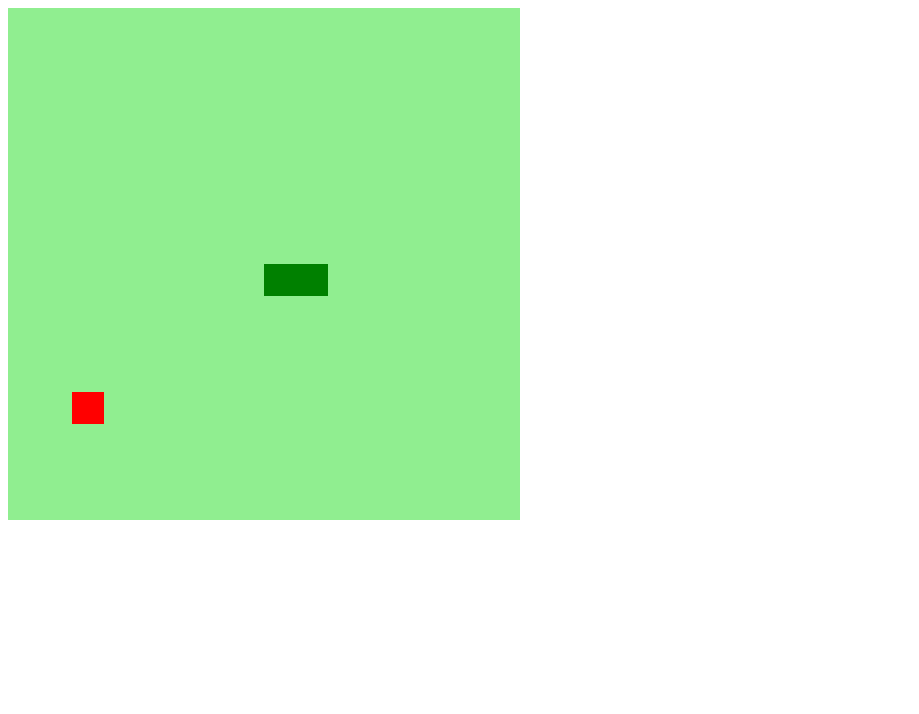
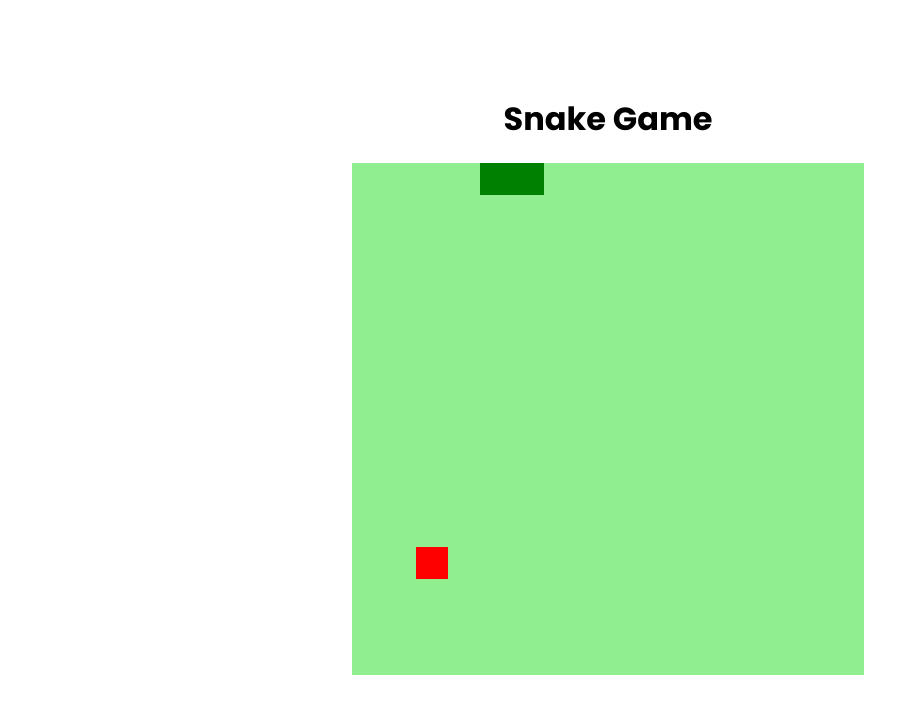
Before and after one commit to rafael-m-ferreira/dio-snake-game, a plain HTML site: page index.html in a window 1280 px wide. Shown: the whole page, without its empty margins (0-919 px from the left). Drawn offline with Linux system fonts and the light colour scheme.

Commit message:
style css snake-game

```diff
--- a/index.html
+++ b/index.html
@@ -5,11 +5,17 @@
         <meta charset="UTF-8">
         <meta http-equiv="X-UA-Compatible" content="IE=edge">
         <meta name="viewport" content="width=device-width, initial-scale=1.0">
+        <link rel="preconnect" href="https://fonts.googleapis.com">
+        <link rel="preconnect" href="https://fonts.gstatic.com" crossorigin>
+        <link href="https://fonts.googleapis.com/css2?family=Poppins:wght@400;700&display=swap" rel="stylesheet">
         <link rel="stylesheet" href="/src/assets/css/style.css">
         <title>Snake Game</title>
     </head>
 
     <body>
+        <header>
+            <h1>Snake Game</h1>
+        </header>
         <canvas id="snake" width="512" height="512"></canvas>
         <script src="/src/assets/js/script.js"></script>
     </body>
--- a/src/assets/css/style.css
+++ b/src/assets/css/style.css
@@ -0,0 +1,23 @@
+* {
+    padding: 0;
+    margin: 0;
+}
+
+html {
+    font-family: 'Poppins', sans-serif;
+}
+
+body {
+    height: 95vh;
+    width: 95vw;
+    display: flex;
+    align-items: center;
+    justify-content: center;
+    flex-direction: column;
+}
+
+header {
+    text-align: center;
+    padding-top: 10px;
+    padding-bottom: 20px;
+}
--- a/src/assets/js/script.js
+++ b/src/assets/js/script.js
@@ -41,10 +41,10 @@ function update(event) {
 }
 
 function startGame() {
-  if (snake[0].x > 15 * box && direction == "right") snake[0].x = 0;
-  if (snake[0].x < 0 && direction == "left") snake[0].x = 16 * box;
-  if (snake[0].y > 15 * box && direction == "down") snake[0].y = 0;
-  if (snake[0].y < 0 && direction == "up") snake[0].y = 16 * box;
+  if (snake[0].x >= 15 * box && direction == "right") direction = "down"; /*snake[0].x = 0; */
+  if (snake[0].x <= 0 && direction == "left") direction = "up"; //snake[0].x = 16 * box;
+  if (snake[0].y >= 15 * box && direction == "down") direction = "left"; //snake[0].y = 0;
+  if (snake[0].y <= 0 && direction == "up") direction = "right"; //snake[0].y = 16 * box;
 
   for (i = 1; i < snake.length; i++) {
     if (snake[0].x == snake[i].x && snake[0].y == snake[i].y) {
```
